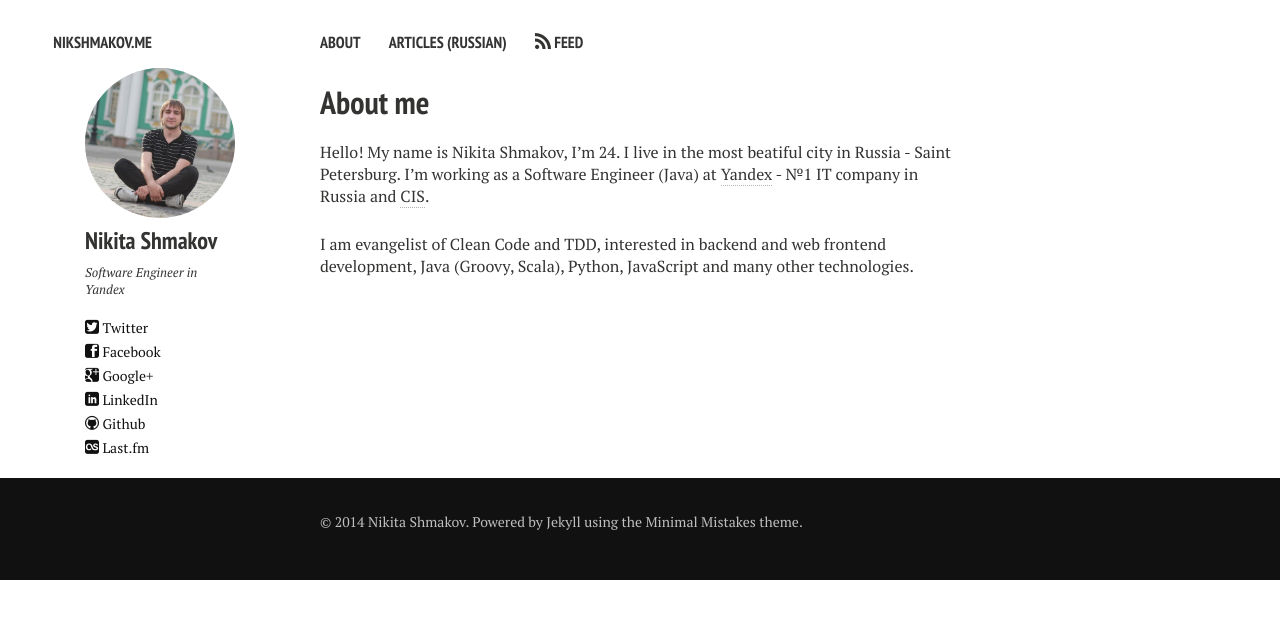
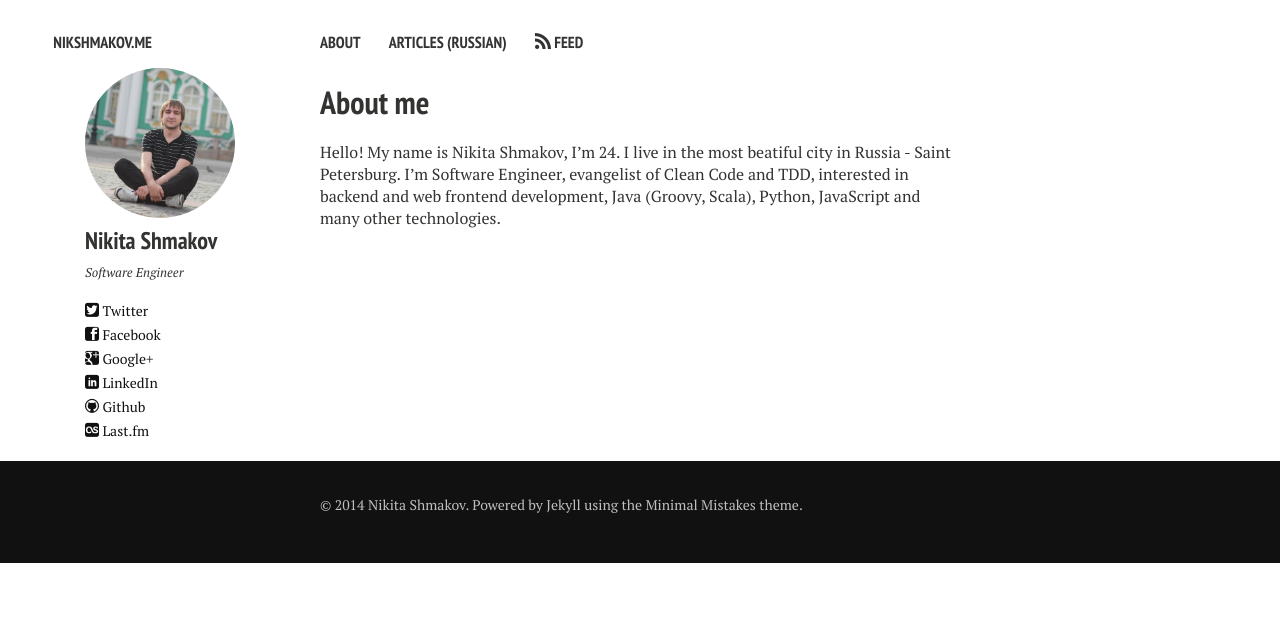
Before and after one commit to dreambrother/nikshmakov.me, a Jekyll site: the page built from about.md, in a window 1280 px wide. Shown: the top 619 px of the page. Built offline with Jekyll 4.4.1, drawn with Linux system fonts in a browser that asks for light colours; nearby versions of some CDN libraries.

Commit message:
change bio

```diff
--- a/_config.yml
+++ b/_config.yml
@@ -7,7 +7,7 @@ url:              http://nikshmakov.me
 owner:
   name:           Nikita Shmakov
   avatar:         bio-photo.jpg
-  bio:            "Software Engineer in Yandex"
+  bio:            "Software Engineer"
   email:          nikshmakov@gmail.com
   # Social networking links are used in author-bio sidebar. Update and remove as you like.
   twitter:        dreambrotherspb
--- a/about.md
+++ b/about.md
@@ -4,6 +4,4 @@ permalink: /about/index.html
 title: About me
 tags: [about]
 ---
-Hello! My name is Nikita Shmakov, I'm 24. I live in the most beatiful city in Russia - Saint Petersburg. I'm working as a Software Engineer (Java) at [Yandex](http://www.yandex.ru){:target="_blank"} - №1 IT company in Russia and [CIS](http://en.wikipedia.org/wiki/Commonwealth_of_Independent_States){:target="_blank"}.
-
-I am evangelist of Clean Code and TDD, interested in backend and web frontend development, Java (Groovy, Scala), Python, JavaScript and many other technologies.
+Hello! My name is Nikita Shmakov, I'm 24. I live in the most beatiful city in Russia - Saint Petersburg. I'm Software Engineer, evangelist of Clean Code and TDD, interested in backend and web frontend development, Java (Groovy, Scala), Python, JavaScript and many other technologies.
```
